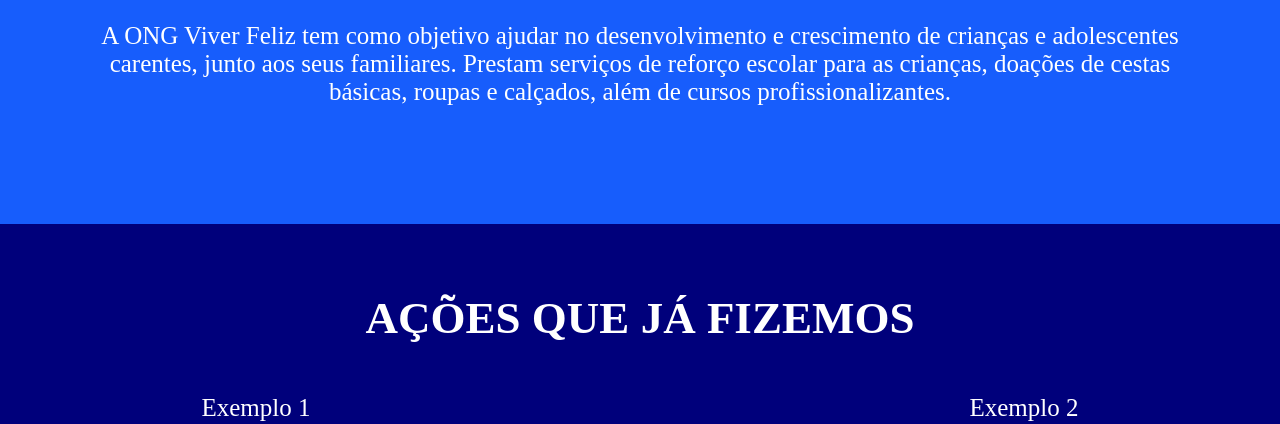
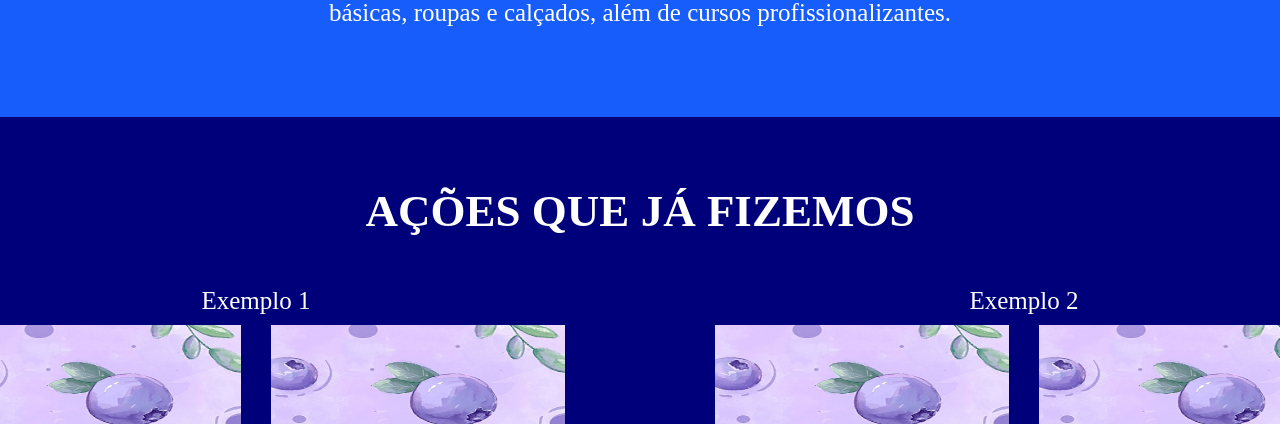
Before and after one commit to CaioMBM/lp-ong-viver-feliz, a plain HTML site: page index.html in a window 1280 px wide. Shown: the part 764-1188 px from the top of the page. Drawn offline with Linux system fonts and the light colour scheme; a web font is replaced by a local one.

Commit message:
Fit: Diminuindo algumas coisas na secunda section.

```diff
--- a/style.css
+++ b/style.css
@@ -76,10 +76,9 @@ img#img-ong{
 
 /* Segunda section */
 #sec-second{
-    height: 413px;
     display: flex;
     justify-content: center;
-    align-items: center;
+    padding: 60px 0 90px 0;
     background-color: var(--Azul-claro);
 }
 
@@ -87,7 +86,7 @@ img#img-ong{
     width: 1086px;
     display: flex;
     flex-direction: column;
-    gap: 40px;
+    gap: 20px;
     text-align: center;
 }
 
```
